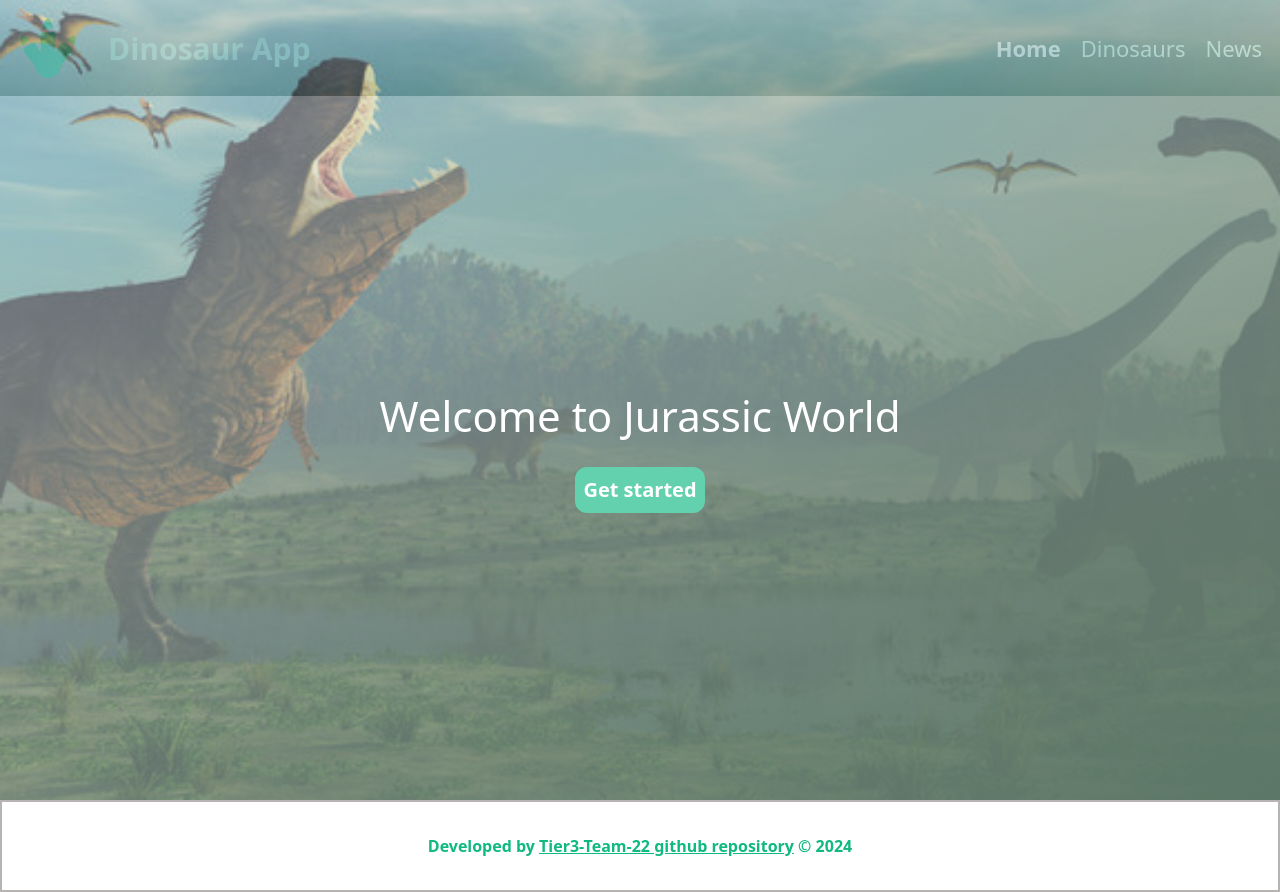
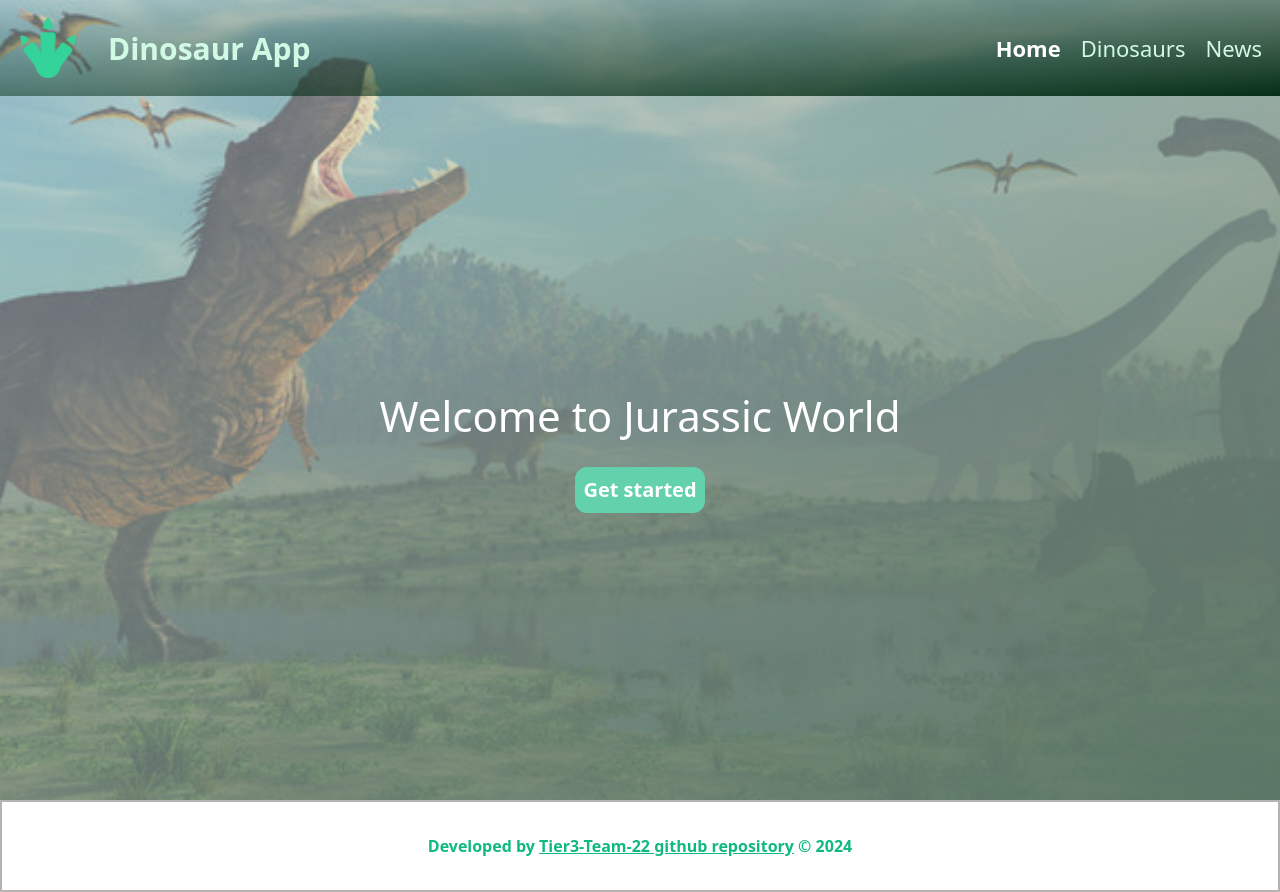
Before and after one commit to chingu-voyages/v48-tier3-team-22, a React (Vite) app in the folder client/: page / in a window 1280 px wide. Built offline with nearby package versions, Linux system fonts and the light colour scheme; no server answers.

Commit message:
improving header

```diff
--- a/client/src/components/Header/Header.jsx
+++ b/client/src/components/Header/Header.jsx
@@ -31,9 +31,7 @@ const Header = () => {
   };
 
   return (
-
-    <header className="p-[15px] md:p-[18px] flex flex-row justify-between items-center text-emerald-100   md:my-0 fixed z-100 top-0 left-0 right-0 bg-gradient-to-tl from-green-950 to-black-950">
-
+    <header className="p-[15px] md:p-[18px] flex flex-row justify-between items-center text-emerald-100   md:my-0 fixed z-50 top-0 left-0 right-0 bg-gradient-to-tl from-green-950 to-black-950">
       <div className="flex items-center">
         <img src={DinoLogo} alt="" className="w-[40px] md:w-[60px]" />
         <h1 className="ml-[10px] md:ml-[30px] md:text-[30px] font-bold">
@@ -70,24 +68,21 @@ const Header = () => {
         </NavLink>
       </nav>
       {loggedIn ? (
-
         <div className="flex items-center gap-x-[10px] relative">
           <p>Welcome,</p>
           <div
             className="font-bold cursor-pointer text-[#fff] md:text-[18px] flex items-center justify-center"
-            onClick={() => setIsNameClicked(!isNameClicked)}
+            onClick={() => setIsNameClicked((name) => !name)}
           >
             {userName}
+
             {isNameClicked && (
               <div className="bg-[#fff] absolute left-0 right-0 top-[40px] text-emerald-500 rounded-b-lg rounded-l-lg gap-y-[5px] flex flex-col font-normal px-[3px] py-[15px] text-[16px]">
                 <div className="flex items-center gap-x-[5px] ml-[5px]">
                   <img className="w-[20px]" src={UserIcon} alt="" />
                   <p>{userName}</p>
                 </div>
-              </div>
-            )}
 
-          </div>
                 <div
                   className="flex items-center hover:font-bold cursor-pointer gap-x-[5px] ml-[5px]"
                   onClick={handleLogout}
@@ -96,19 +91,22 @@ const Header = () => {
                   <p>Log Out</p>
                 </div>
               </div>
+            )}
+          </div>
+        </div>
+      ) : (
+        ""
+      )}
 
-      ) : (
       <div className="flex items-center md:hidden">
-          <div onClick={toggleMenu} className="w-[40px] ml-[10px]">
+        <div onClick={toggleMenu} className="w-[40px] ml-[10px] md:ml-[20px]">
           {isMenuOpen ? (
             <img src={CloseMenuIcon} alt="" className="cursor-pointer" />
           ) : (
             <img src={MenuIcon} alt="" className="cursor-pointer" />
           )}
         </div>
-
       </div>
-      )}
     </header>
   );
 };
```
Lines whose indentation alone changed are shown as unchanged.
